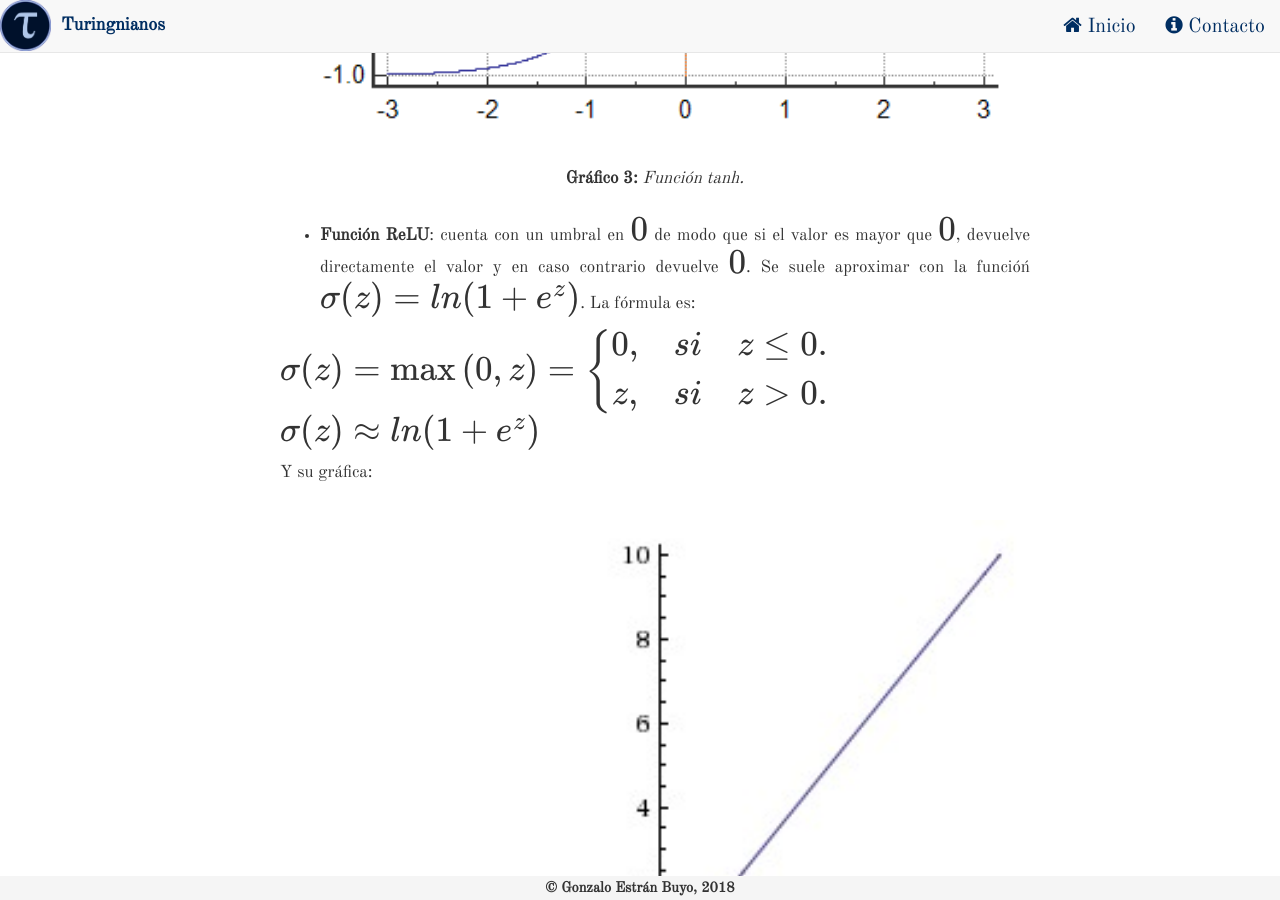
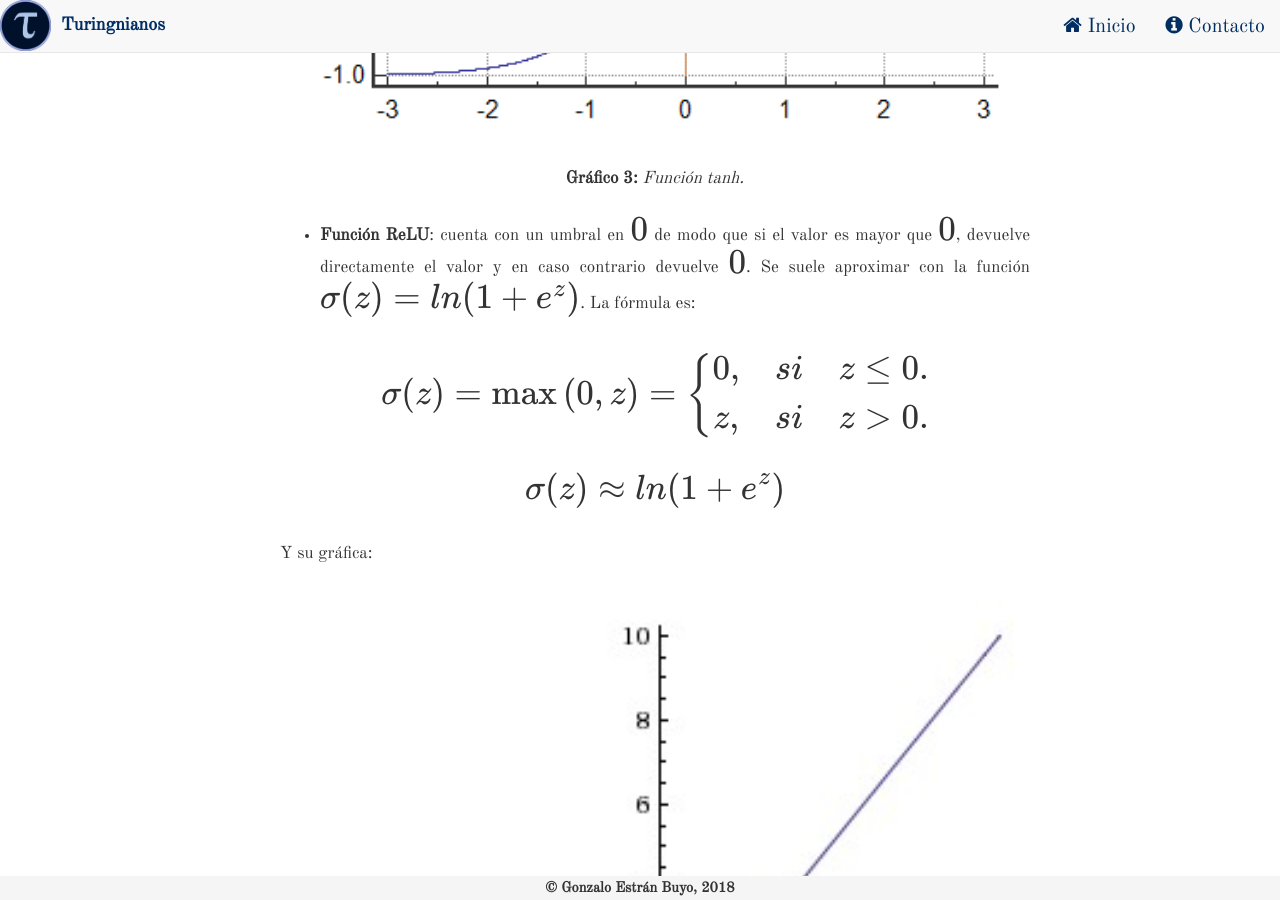
Before and after one commit to turingnianos/turingnianos.github.io, a Jekyll site: the page built from _posts/2018-01-14-deep-learning.md, in a window 1280 px wide and 900 px high, scrolled down 11009 px. Built offline with Jekyll 4.4.1, drawn with Linux system fonts in a browser that asks for light colours; nearby versions of some CDN libraries; some web fonts are replaced; formulas are drawn with MathJax 3; comment, search, counter and statistics services are not loaded.

Commit message:
Update 2018-01-14-deep-learning.md

```diff
--- a/_posts/2018-01-14-deep-learning.md
+++ b/_posts/2018-01-14-deep-learning.md
@@ -218,12 +218,13 @@ Y la gráfica:
   <br>
 </div>
 
-- **Función ReLU**: cuenta con un umbral en $0$ de modo que si el valor es mayor que $0$, devuelve directamente el valor y en caso contrario devuelve $0$. Se suele aproximar con la funcióń $\sigma(z) = ln(1 + e^{z})$. La fórmula es:
+- **Función ReLU**: cuenta con un umbral en $0$ de modo que si el valor es mayor que $0$, devuelve directamente el valor y en caso contrario devuelve $0$. Se suele aproximar con la función $\sigma(z) = ln(1 + e^{z})$. La fórmula es:
 
 $$\sigma(z) = \max{(0, z)} = \left\{\begin{matrix}
 0, & si  & z \leq 0.\\
 z, & si & z > 0.
 \end{matrix}\right.$$
+
 $$\sigma(z) \approx ln(1 + e^{z})$$
 
 Y su gráfica:
```
